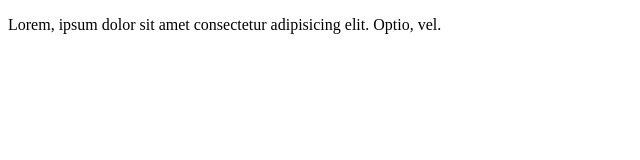
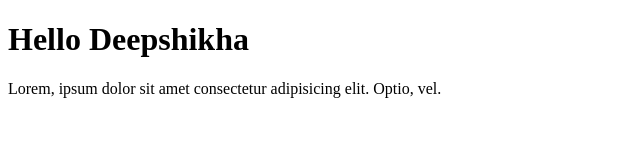
Before and after one commit to nikki9191/second, a plain HTML site: page Aboutr.html in a window 1280 px wide. Shown: the whole page, without its empty margins (0-640 px from the left). Drawn offline with Linux system fonts and the light colour scheme.

Commit message:
Update Aboutr.html

```diff
--- a/Aboutr.html
+++ b/Aboutr.html
@@ -6,6 +6,7 @@
     <title>Document</title>
 </head>
 <body>
+    <h1>Hello Deepshikha</h1>
     <p>Lorem, ipsum dolor sit amet consectetur adipisicing elit. Optio, vel.</p>
 </body>
 </html>
```
